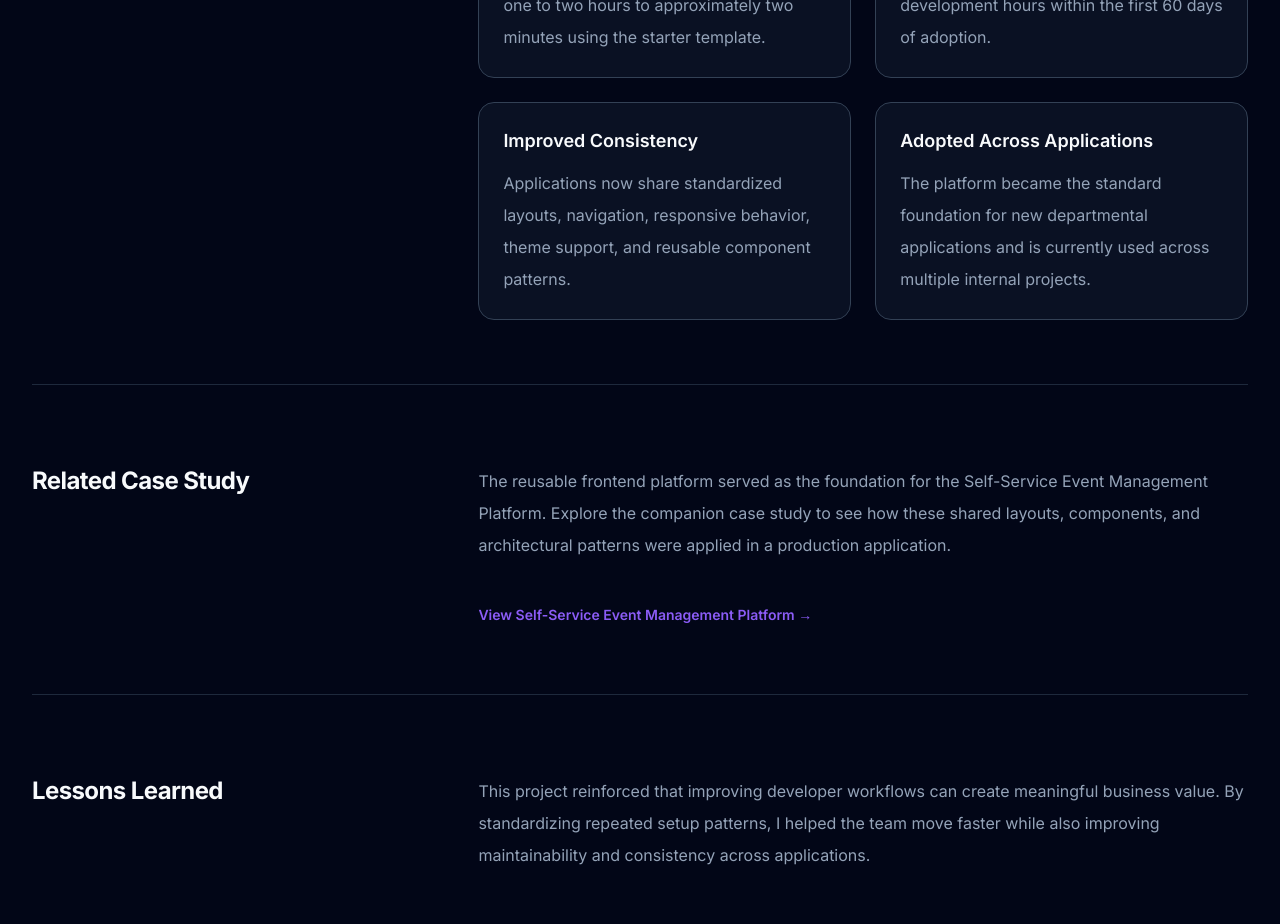
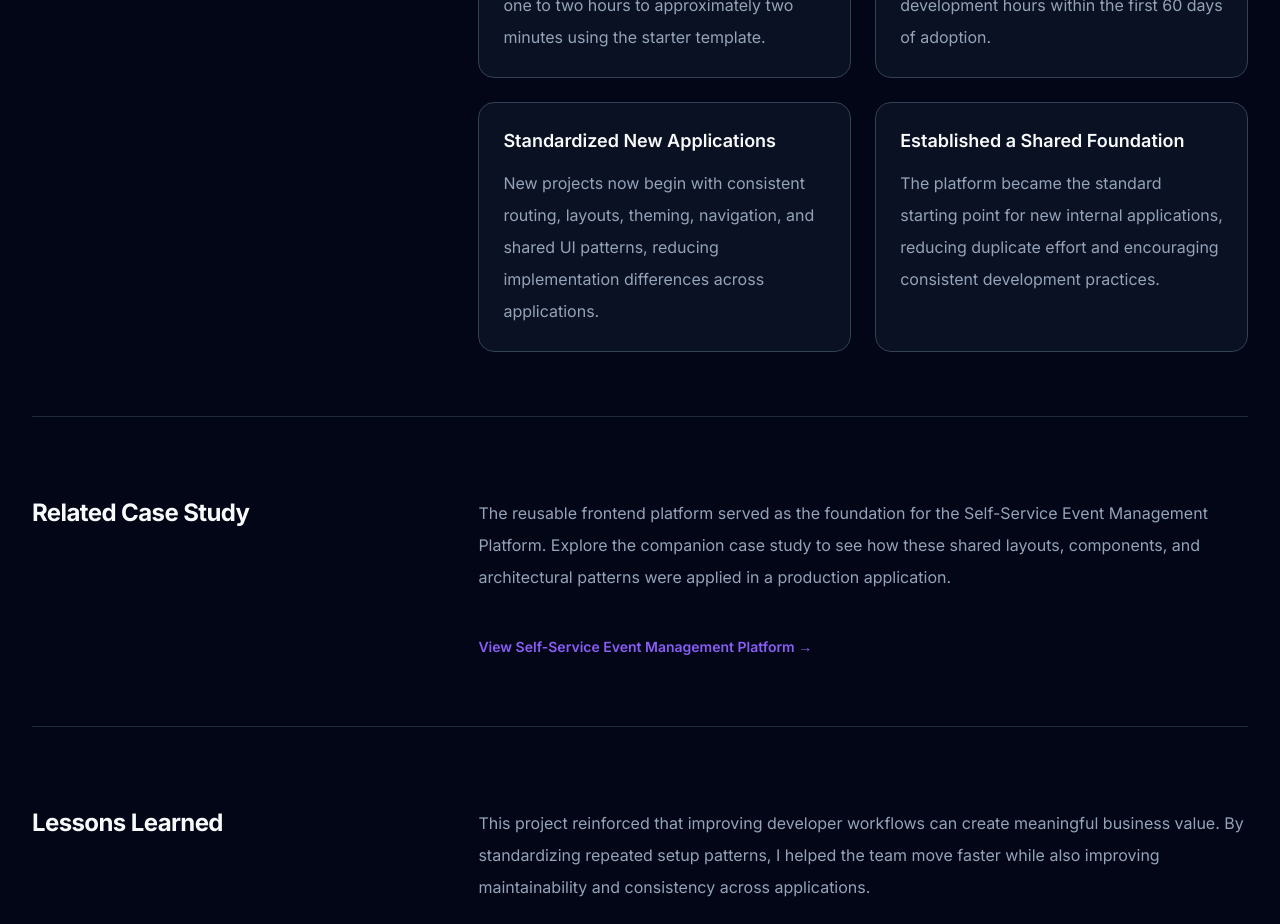
Before and after one commit to ashlee-seagle/developer-portfolio, a Vue app: page /projects/reusable-frontend-platform in a window 1280 px wide. Shown: the part 5980-6904 px from the top of the page. Built offline with nearby package versions, Linux system fonts and the light colour scheme.

Commit message:
refactor: improve project impact messaging across case studies

```diff
--- a/src/pages/ReusableFrontendPlatformCaseStudy.vue
+++ b/src/pages/ReusableFrontendPlatformCaseStudy.vue
@@ -214,21 +214,19 @@
 
         <div class="rounded-card border border-site-border bg-site-surface/70 p-6">
           <h3 class="text-lg font-semibold text-site-text">
-            Improved Consistency
+            Standardized New Applications
           </h3>
           <p class="mt-3 text-site-muted">
-            Applications now share standardized layouts, navigation, responsive behavior,
-            theme support, and reusable component patterns.
+            New projects now begin with consistent routing, layouts, theming, navigation, and shared UI patterns, reducing implementation differences across applications.
           </p>
         </div>
 
         <div class="rounded-card border border-site-border bg-site-surface/70 p-6">
           <h3 class="text-lg font-semibold text-site-text">
-            Adopted Across Applications
+            Established a Shared Foundation
           </h3>
           <p class="mt-3 text-site-muted">
-            The platform became the standard foundation for new departmental applications
-            and is currently used across multiple internal projects.
+            The platform became the standard starting point for new internal applications, reducing duplicate effort and encouraging consistent development practices.
           </p>
         </div>
       </div>
--- a/src/pages/SelfServiceEventCaseStudy.vue
+++ b/src/pages/SelfServiceEventCaseStudy.vue
@@ -273,8 +273,7 @@
       </h3>
 
       <p class="mt-3 text-site-muted">
-        A modular architecture and reusable workflows provide a scalable
-        foundation for future enhancements and organizational adoption.
+        The modular architecture supports future enhancements and allows new event capabilities to be added without redesigning the platform.
       </p>
     </div>
 
```
